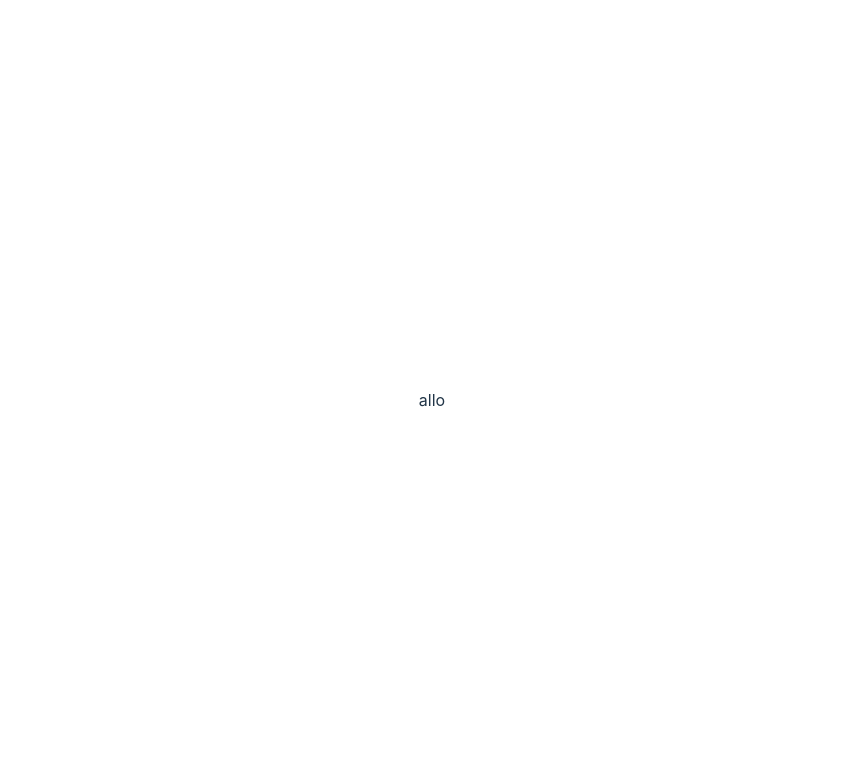
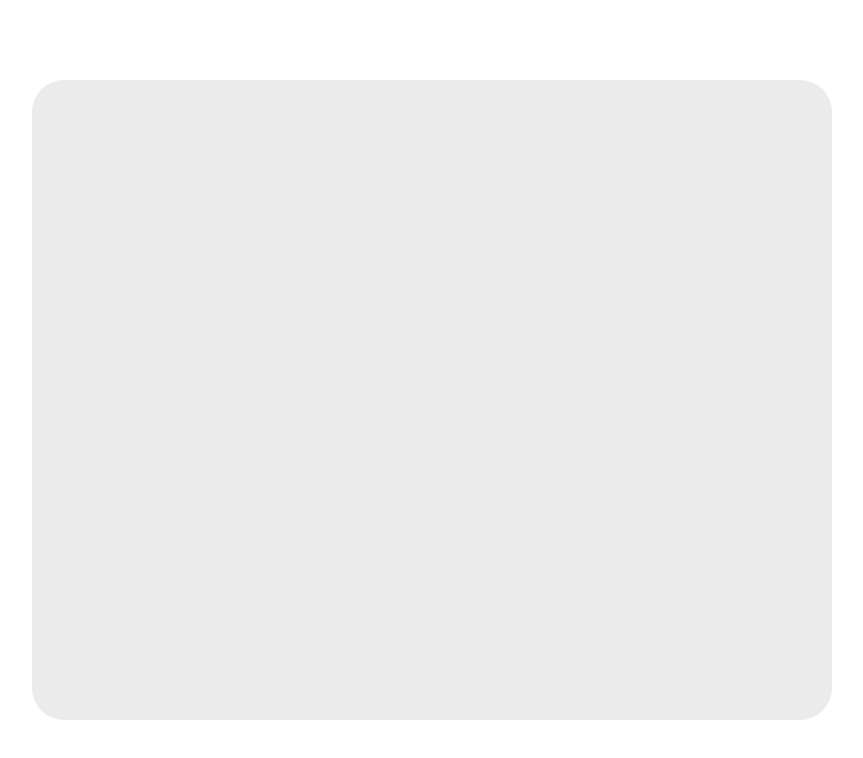
Before and after one commit to KarenPoulin/React-JS-Cartes-Pokemons, a React (Vite) app: page / in a window 1280 px wide. Shown: the top 758 px of the page, without its empty margins (208-1071 px from the left). Built offline with nearby package versions, Linux system fonts and the light colour scheme.

Commit message:
added container Component

```diff
--- a/src/App.jsx
+++ b/src/App.jsx
@@ -1,5 +1,6 @@
 import { useState } from 'react'
 import './App.css'
+import Container from './Components/Container/Container'
 
 
 function App() {
@@ -7,7 +8,7 @@ function App() {
 
   return (
 
-      <div>allo</div>
+      <Container></Container>
   )
 }
 
--- /dev/null
+++ b/src/Components/Container/Container.css
@@ -0,0 +1,6 @@
+.container {
+    background-color: rgb(235, 235, 235);
+    border-radius: 2em;
+    width: 100vh;
+    height: 80vh;
+}
--- /dev/null
+++ b/src/Components/Container/Container.jsx
@@ -0,0 +1,13 @@
+import React from 'react'
+import './Container.css'
+
+const Container = (props) => {
+    const classnames = ['container'];
+    if (props.className) {classnames.push(props.className)};
+
+  return (
+    <div className={classnames.join(' ')}>{props.children}</div>
+  )
+}
+
+export default Container
```
